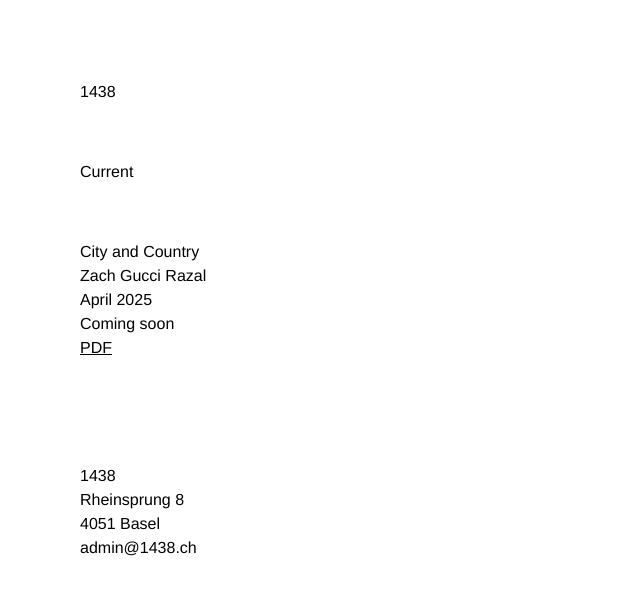
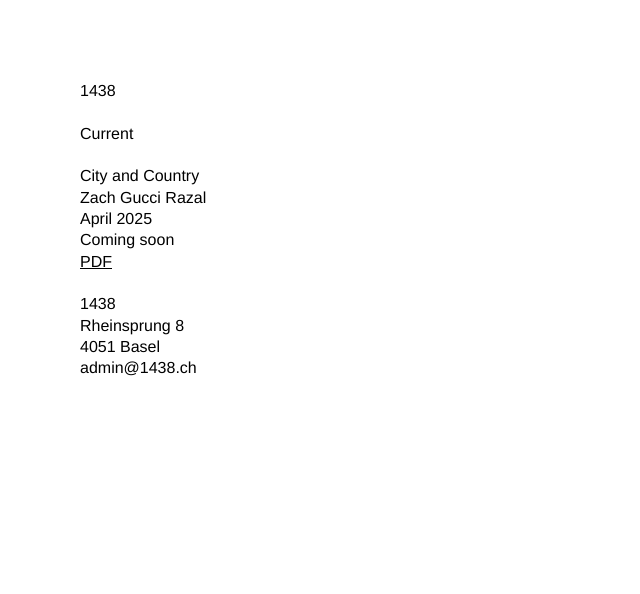
Before and after one commit to 1438Gallery/GalleryPublic, a plain HTML site: page index.html in a window 1280 px wide. Shown: the whole page, without its empty margins (0-640 px from the left). Drawn offline with Linux system fonts and the light colour scheme.

Commit message:
update: website

```diff
--- a/index.html
+++ b/index.html
@@ -6,8 +6,8 @@
 <meta name="viewport" content="width=device-width, initial-scale=1">
 <title>1438</title>
 <style>
-body { font-family: Helvetica, Arial, sans-serif; font-size: 12pt;
-  line-height: 1.5; margin: 80px; color: #000; }
+body { font-family: Helvetica, Arial, sans-serif; font-size: 12pt; line-height: 16pt; margin: 80px; color: #000; }
+p { margin: 0 0 16pt 0; }
 a { color: #000; }
 @media (max-width: 600px) { body { margin: 24px; } }
 </style>
@@ -15,15 +15,15 @@ a { color: #000; }
 <body>
 
 <p>1438</p>
-<br>
+
 <p>Current</p>
-<br>
+
 <p>City and Country<br>
 Zach Gucci Razal<br>
 April 2025<br>
 Coming soon<br>
 <a href="/pdf/city-and-country.pdf">PDF</a></p>
-<br><br><br>
+
 <p>1438<br>
 Rheinsprung 8<br>
 4051 Basel<br>
```
Also changed, not shown: categories/index.html (+2 -2 lines), tags/index.html (+2 -2 lines).
